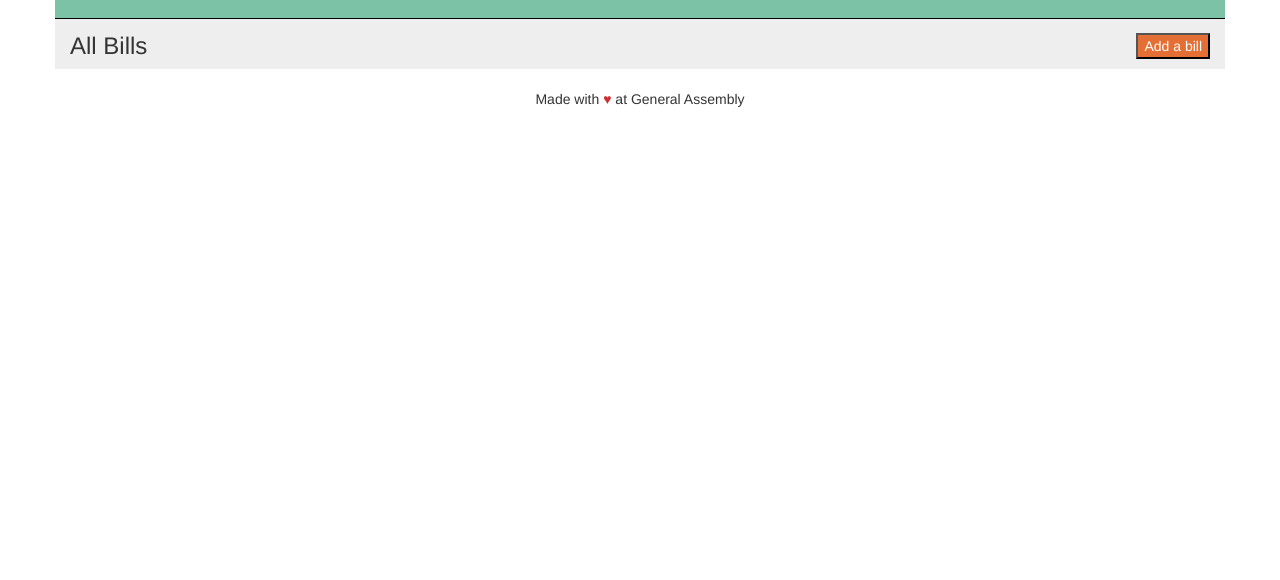
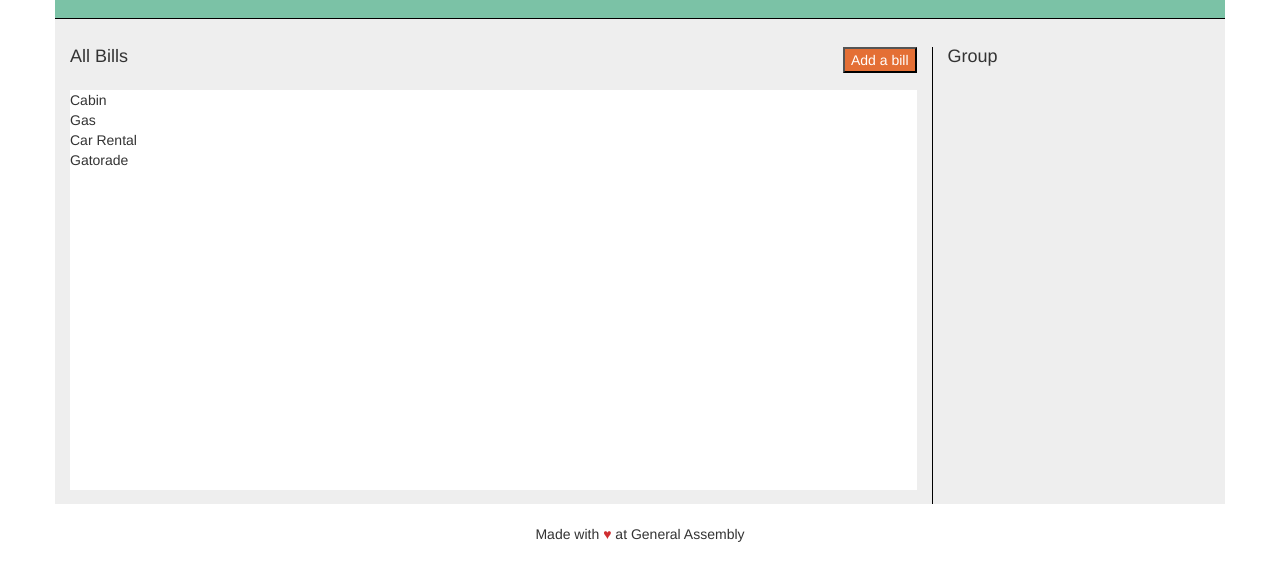
Before and after one commit to britbroet/splitwise-project, a website: page public/index.html in a window 1280 px wide. Shown: the part 64-644 px from the top of the page. Drawn offline with nearby package versions, Linux system fonts and the light colour scheme.

Commit message:
more styling

```diff
--- a/public/css/style.css
+++ b/public/css/style.css
@@ -20,8 +20,26 @@ body {
   background-color: rgb(238, 238, 238);
 }
 
-.content h3 {
+.content h4 {
   margin-top: 0;
+}
+
+.titles {
+  border-right: solid black 1px;
+}
+
+.all-bills-title {
+  padding-bottom: 1em;
+}
+
+.bills {
+  min-height: 400px;
+  background-color: white;
+  margin-bottom: 1em;
+}
+
+.group {
+  height: 100%;
 }
 
 footer {
--- a/public/index.html
+++ b/public/index.html
@@ -21,13 +21,36 @@
     </div>
 
     <div class="content container">
-      <div class="row">
-        <div class="col-xs-6">
-          <h3>All Bills</h3>
+      <div class="content row">
+        <div class="titles col-xs-9">
+
+          <div class="all-bills-title row">
+            <div class="col-xs-9">
+              <h4>All Bills</h4>
+            </div>
+
+            <div class="col-xs-3 text-right">
+              <button>Add a bill</button>
+            </div>
+          </div>
+
+          <div class="row">
+            <div class="col-xs-12">
+              <div class="bills">
+                <div class="bill">Cabin</div>
+                <div class="bill">Gas</div>
+                <div class="bill">Car Rental</div>
+                <div class="bill">Gatorade</div>
+              </div>
+            </div>
+          </div>
+
         </div>
-        <div class="col-xs-6 text-right">
-          <button>Add a bill</button>
+
+        <div class="group col-xs-3">
+          <h4>Group</h4>
         </div>
+
       </div>
     </div>
 
```
